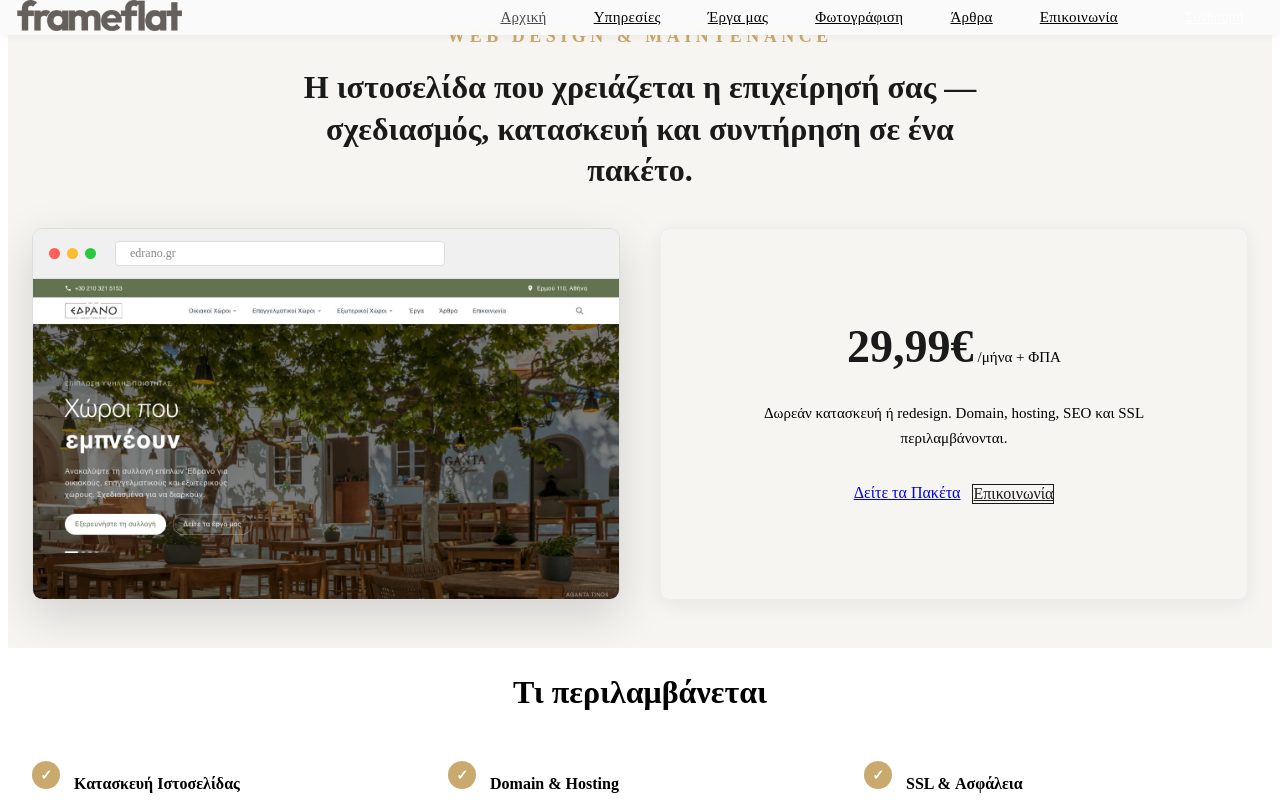
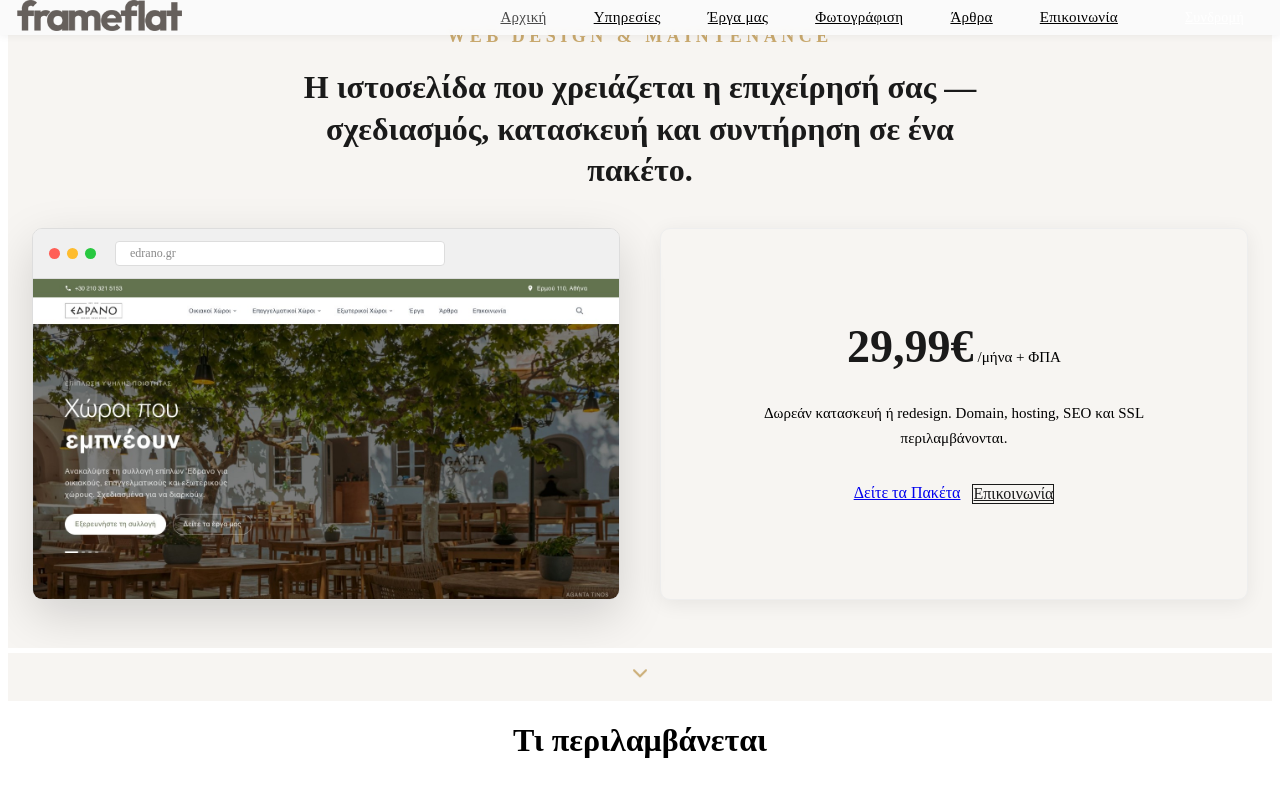
Before and after one commit to sdi1800065/invoice-frontend-react, a React (Vite) app: page / in a window 1280 px wide. Shown: the top 800 px of the page. Built offline with nearby package versions, Linux system fonts and the light colour scheme; the HTML template or start-up script is replaced by a standard one.

Commit message:
Add arrow to make user understand to scroll

```diff
--- a/src/pages/Home.jsx
+++ b/src/pages/Home.jsx
@@ -77,6 +77,13 @@ export default function Home() {
             </div>
           </div>
         </section>
+
+        {/* Scroll hint */}
+        <div className={styles.scrollHint} aria-hidden="true">
+          <svg width="24" height="24" viewBox="0 0 24 24" fill="none" stroke="currentColor" strokeWidth="2" strokeLinecap="round" strokeLinejoin="round">
+            <polyline points="6 9 12 15 18 9" />
+          </svg>
+        </div>
 
         {/* What's included */}
         <section className={styles.included}>
--- a/src/pages/Home.module.css
+++ b/src/pages/Home.module.css
@@ -4,6 +4,20 @@
   padding-bottom: 48px;
   background: var(--color-bg-alt, #f7f5f2);
   overflow: hidden;
+}
+
+.scrollHint {
+  display: flex;
+  justify-content: center;
+  padding: 8px 0 16px;
+  background: var(--color-bg-alt, #f7f5f2);
+  color: var(--color-accent, #c9a96e);
+  animation: scrollBounce 1.8s ease-in-out infinite;
+}
+
+@keyframes scrollBounce {
+  0%, 100% { transform: translateY(0); opacity: 0.6; }
+  50% { transform: translateY(6px); opacity: 1; }
 }
 
 .heroTag {
```
